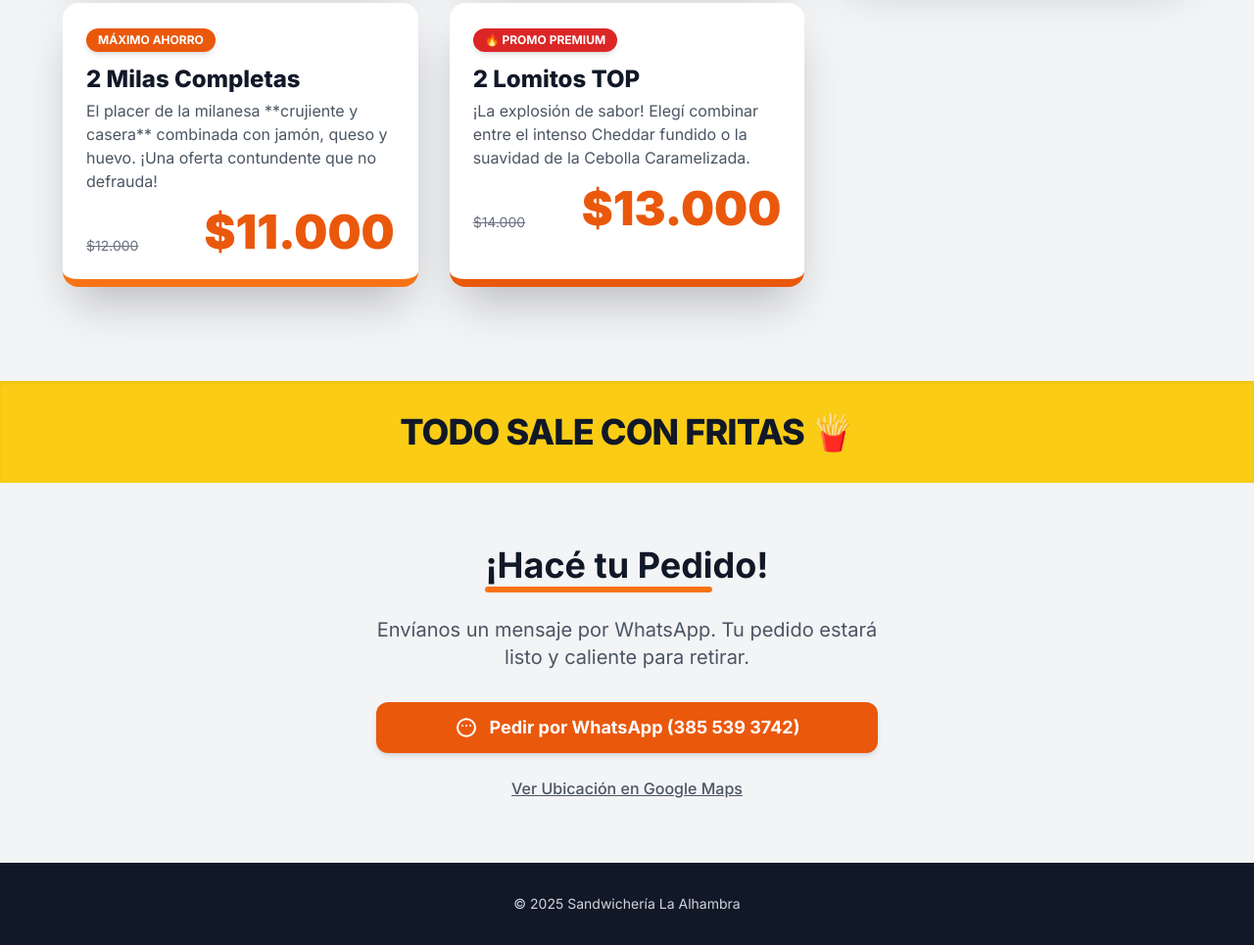
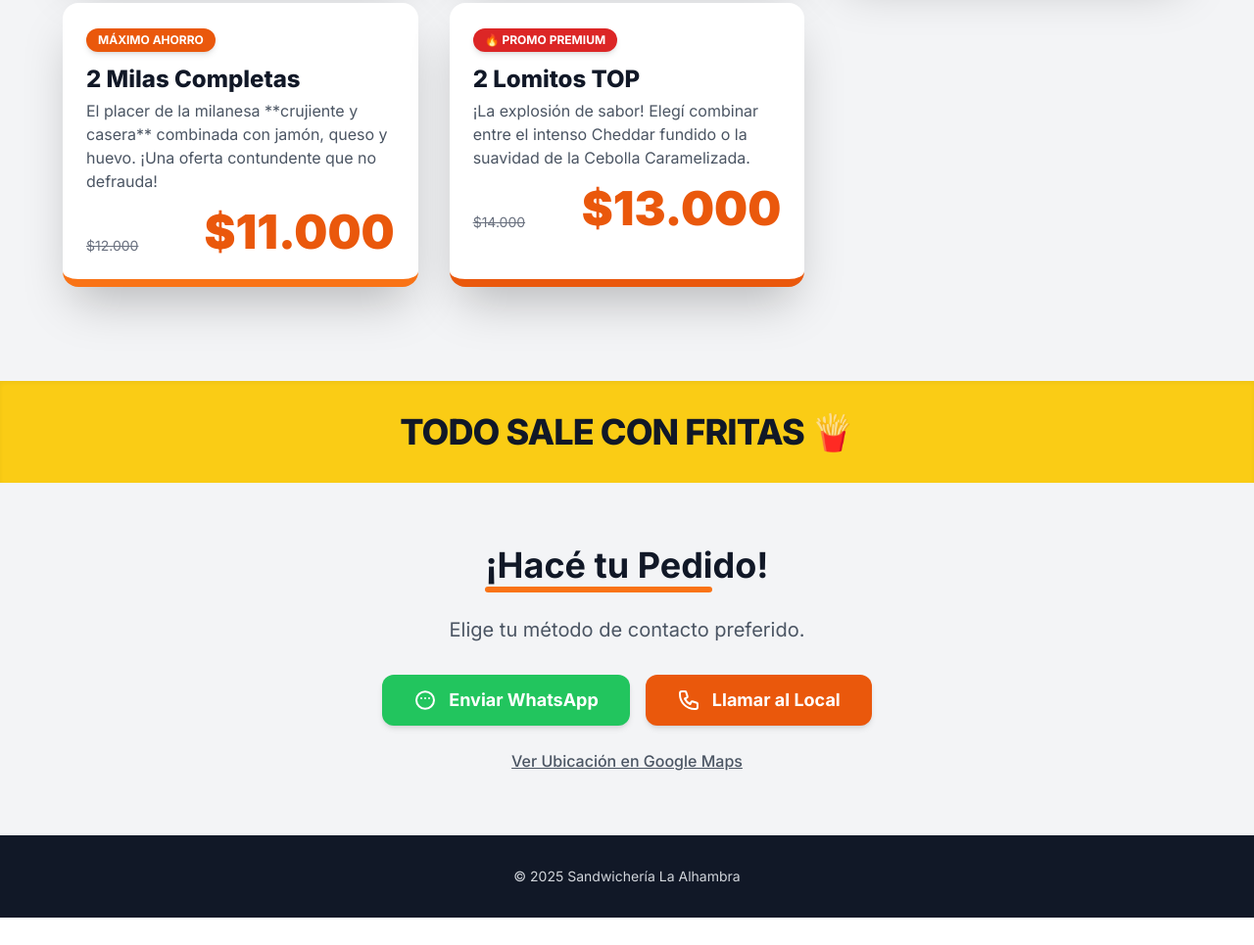
Before and after one commit to Alhambrabm/Alhambra, a plain HTML site: page index.html in a window 1280 px wide. Shown: the part 2699-3664 px from the top of the page at 98% size. After the commit the page ends 3636 px from the top, so only its background shows below. Drawn offline with nearby package versions, Linux system fonts and the light colour scheme.

Commit message:
Add files via upload

```diff
--- a/index.html
+++ b/index.html
@@ -332,22 +332,31 @@
                 ¡Hacé tu Pedido!
             </h2>
             <p class="text-xl text-gray-600 mb-8">
-                Envíanos un mensaje por WhatsApp. Tu pedido estará listo y caliente para retirar.
+                Elige tu método de contacto preferido.
             </p>
 
-            <div class="flex flex-col space-y-4">
+            <div class="flex flex-col sm:flex-row space-y-4 sm:space-y-0 sm:space-x-4 justify-center">
                 <!-- Botón de WhatsApp -->
-                <a href="https://wa.me/5493855393742?text=¡Hola!%20Quiero%20hacer%20un%20pedido%20de%20La%20Alhambra." target="_blank" rel="noopener noreferrer" class="inline-flex items-center justify-center bg-primary-orange hover:bg-accent-orange text-white text-lg font-bold py-3 px-8 rounded-xl transition duration-300 shadow-md">
-                    <!-- Icono de Mensaje/Chat (para WhatsApp) -->
+                <a href="https://wa.me/5493855393742?text=¡Hola!%20Quiero%20hacer%20un%20pedido%20de%20La%20Alhambra." target="_blank" rel="noopener noreferrer" class="inline-flex items-center justify-center bg-green-500 hover:bg-green-600 text-white text-lg font-bold py-3 px-8 rounded-xl transition duration-300 shadow-md transform hover:scale-105">
+                    <!-- Icono de Chat (WhatsApp) -->
                     <svg class="w-6 h-6 mr-3" fill="none" stroke="currentColor" viewBox="0 0 24 24" xmlns="http://www.w3.org/2000/svg"><path stroke-linecap="round" stroke-linejoin="round" stroke-width="2" d="M8 10h.01M12 10h.01M16 10h.01M21 12c0 4.75-4.25 8.75-9 8.75S3 16.75 3 12 7.25 3.25 12 3.25 21 7.25 21 12z"></path></svg>
-                    Pedir por WhatsApp (385 539 3742)
+                    Enviar WhatsApp
                 </a>
 
-                <!-- Enlace a Google Maps -->
-                <a href="https://maps.app.goo.gl/Mx5jW3gKrm2YEN5y5" target="_blank" rel="noopener noreferrer" class="text-gray-600 hover:text-primary-orange pt-2 font-medium underline transition duration-200">
-                    Ver Ubicación en Google Maps
+                <!-- Botón de Llamada -->
+                <a href="tel:3855393742" class="inline-flex items-center justify-center bg-primary-orange hover:bg-accent-orange text-white text-lg font-bold py-3 px-8 rounded-xl transition duration-300 shadow-md transform hover:scale-105">
+                    <!-- Icono de Teléfono -->
+                    <svg class="w-6 h-6 mr-3" fill="none" stroke="currentColor" viewBox="0 0 24 24" xmlns="http://www.w3.org/2000/svg"><path stroke-linecap="round" stroke-linejoin="round" stroke-width="2" d="M3 5a2 2 0 012-2h3.28a1 1 0 01.948.684l1.498 4.493a1 1 0 01-.502 1.21l-2.257 1.13a11.042 11.042 0 005.516 5.516l1.13-2.257a1 1 0 011.21-.502l4.493 1.498a1 1 0 01.684.949V19a2 2 0 01-2 2h-1C9.716 21 3 14.284 3 6V5z"></path></svg>
+                    Llamar al Local
                 </a>
             </div>
+
+            <!-- Enlace a Google Maps -->
+            <a href="https://maps.app.goo.gl/Mx5jW3gKrm2YEN5y5" target="_blank" rel="noopener noreferrer" class="text-gray-600 hover:text-primary-orange pt-6 block font-medium underline transition duration-200">
+                Ver Ubicación en Google Maps
+            </a>
+            <!-- El número de teléfono duplicado ha sido eliminado de aquí -->
+
         </div>
     </section>
 
```
